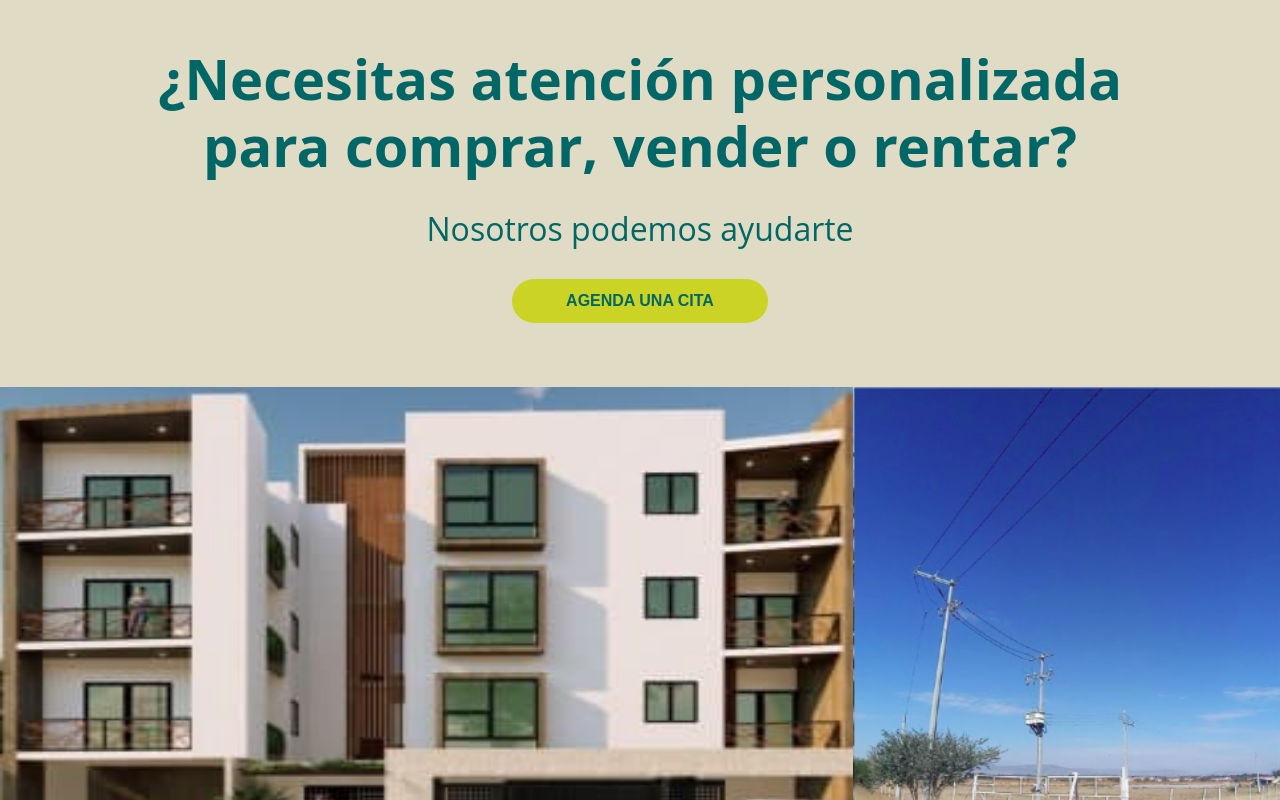
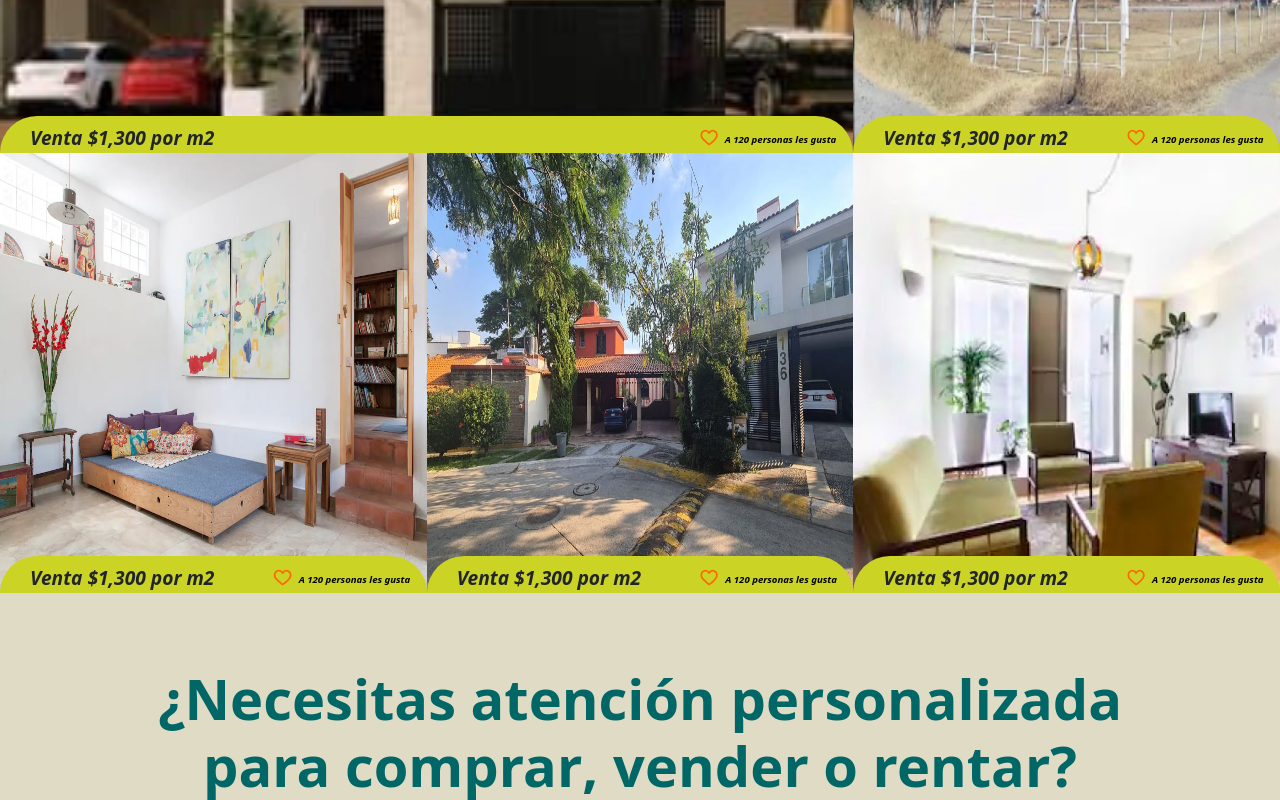
Before and after one commit to gamboamartin/easesores-web, an Angular app: page /compra in a window 1280 px wide. Shown: the part 2460-3260 px from the top of the page. Built offline with nearby package versions, Linux system fonts and the light colour scheme.

Commit message:
Correcion en dimensiones de imagenes en componente casas

```diff
--- a/src/app/components/casas/casas.component.css
+++ b/src/app/components/casas/casas.component.css
@@ -1,5 +1,6 @@
 .corazon-b3{
-  right: 20%;
+  display: inline-block;
+  right: 10vw;
   max-height: 90%;
   padding-top: 8px;
   position: absolute;
@@ -14,20 +15,19 @@
 .div1-b3{
   display: grid;
   grid-template-columns: 2fr 1fr;
-  grid-auto-rows: 500px;
+  grid-auto-rows: 90vh;
 }
 
 .div2-b3{
   display: grid;
   grid-template-columns: repeat(3, 1fr);
-  grid-auto-rows: 350px;
+  grid-auto-rows: 55vh;
 }
 
 .div-venta-b3{
   background-color: #cbd325;
   border-top-left-radius: 40px;
   border-top-right-radius: 40px;
-  height: 10%;
   position: absolute; bottom: 0;
   width: 100%;
 }
@@ -35,6 +35,10 @@
 .img-b5{
   height: 100%;
   width: 100%;
+}
+
+.right2{
+  right: 2%;
 }
 
 .p-venta-b3{
@@ -47,13 +51,25 @@
   width: 70%;
 }
 
+.texto-valoracion{
+  font-size: 60%;
+  color: black;
+  font-weight: bold;
+  font-style: italic;
+  text-decoration: none;
+  position: absolute;
+  top: 45%;
+}
+
 @media only screen and (max-width: 1101px){
-  .div1-b3{
+  .corazon-b3 {
+    right: 30%;
+  }
+  .div-responsive{
     grid-auto-rows: 350px;
     grid-template-columns: 1fr;
   }
-
-  .div2-b3{
-    grid-template-columns: 1fr;
+  .right2{
+    right: unset;
   }
 }
--- a/src/app/components/casas/casas.component.html
+++ b/src/app/components/casas/casas.component.html
@@ -1,9 +1,10 @@
- <div class="div1-b3">
+ <div class="div1-b3 div-responsive">
     <div class="div-general-b3">
       <img class="img-b5" src="../../../assets/departamentos.jpg">
       <div class="div-venta-b3">
         <p class="p-venta-b3">Venta $1,300 por m2</p>
         <img class="corazon-b3" src="../../../assets/VISTA.WEB.ESPACIO-08.svg">
+        <a class="texto-valoracion right2">A 120 personas les gusta</a>
       </div>
     </div>
     <div class="div-general-b3">
@@ -11,16 +12,18 @@
       <div class="div-venta-b3">
         <p class="p-venta-b3">Venta $1,300 por m2</p>
         <img class="corazon-b3" src="../../../assets/VISTA.WEB.ESPACIO-08.svg">
+        <a class="texto-valoracion">A 120 personas les gusta</a>
       </div>
     </div>
   </div>
 
-  <div class="div2-b3">
+  <div class="div2-b3 div-responsive">
     <div class="div-general-b3">
       <img class="img-b5" src="../../../assets/bedroom.jpg">
       <div class="div-venta-b3">
         <p class="p-venta-b3">Venta $1,300 por m2</p>
         <img class="corazon-b3" src="../../../assets/VISTA.WEB.ESPACIO-08.svg">
+        <a class="texto-valoracion">A 120 personas les gusta</a>
       </div>
     </div>
     <div class="div-general-b3">
@@ -28,6 +31,7 @@
       <div class="div-venta-b3">
         <p class="p-venta-b3">Venta $1,300 por m2</p>
         <img class="corazon-b3" src="../../../assets/VISTA.WEB.ESPACIO-08.svg">
+        <a class="texto-valoracion">A 120 personas les gusta</a>
       </div>
     </div>
     <div class="div-general-b3">
@@ -35,6 +39,7 @@
       <div class="div-venta-b3">
         <p class="p-venta-b3">Venta $1,300 por m2</p>
         <img class="corazon-b3" src="../../../assets/VISTA.WEB.ESPACIO-08.svg">
+        <a class="texto-valoracion">A 120 personas les gusta</a>
       </div>
     </div>
   </div>
```
